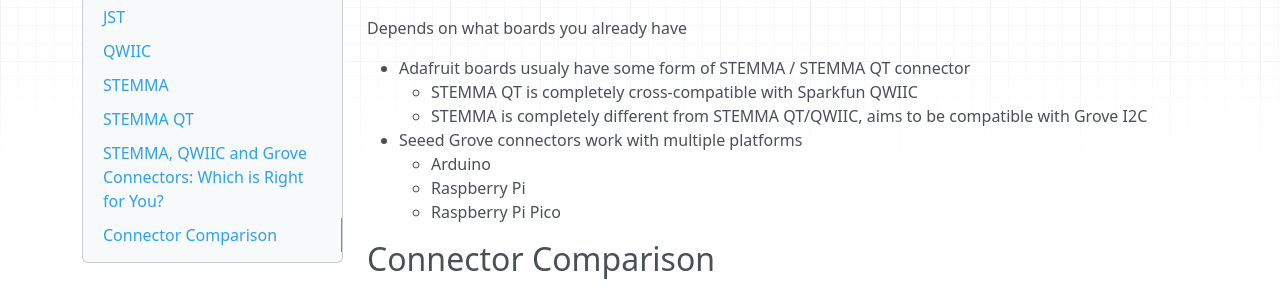
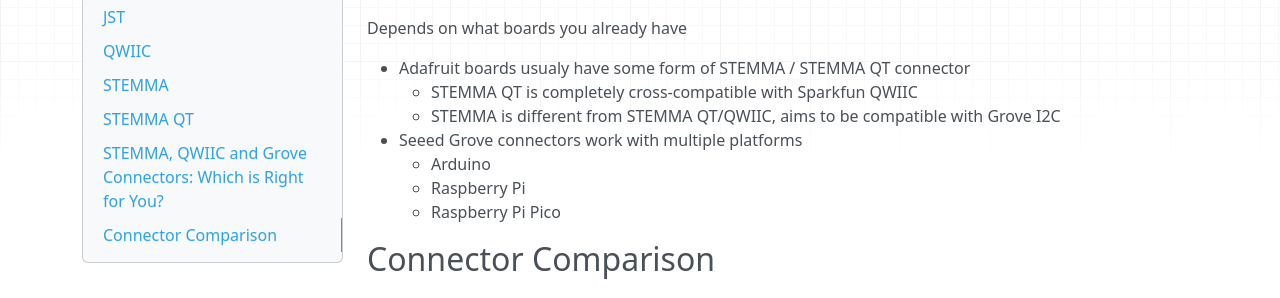
Before and after one commit to jliu70/adafruit.usedgoodies.com, an MkDocs documentation site: the page built from docs/glossary/connectors.md, in a window 1280 px wide and 900 px high, scrolled down 4682 px. Shown: the part 155-453 px from the top of the window. Built offline with MkDocs 1.6.1, drawn with Linux system fonts in a browser that asks for light colours; nearby versions of some CDN libraries.

Commit message:
updates 2022-02-14

```diff
--- a/docs/glossary/connectors.md
+++ b/docs/glossary/connectors.md
@@ -195,7 +195,7 @@
 
 - Adafruit boards usualy have some form of STEMMA / STEMMA QT connector
     - STEMMA QT is completely cross-compatible with Sparkfun QWIIC
-    - STEMMA is completely different from STEMMA QT/QWIIC, aims to be compatible with Grove I2C
+    - STEMMA is different from STEMMA QT/QWIIC, aims to be compatible with Grove I2C
 - Seeed Grove connectors work with multiple platforms
     - Arduino
     - Raspberry Pi
```
